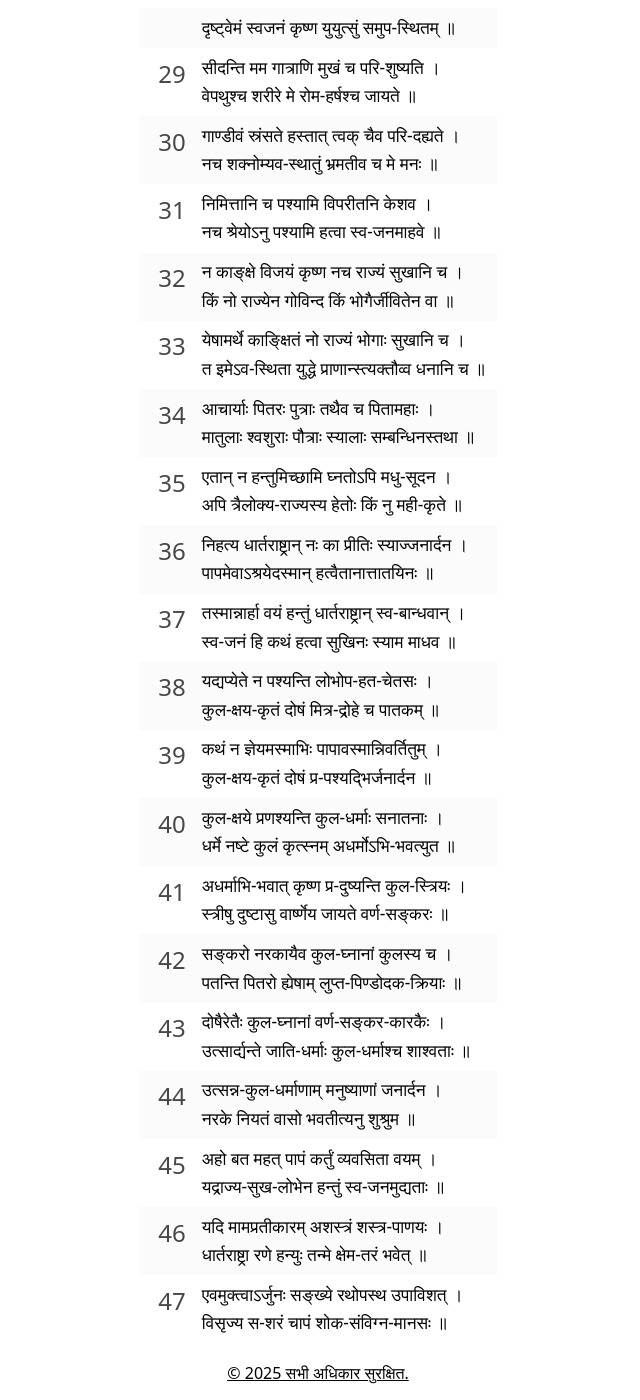
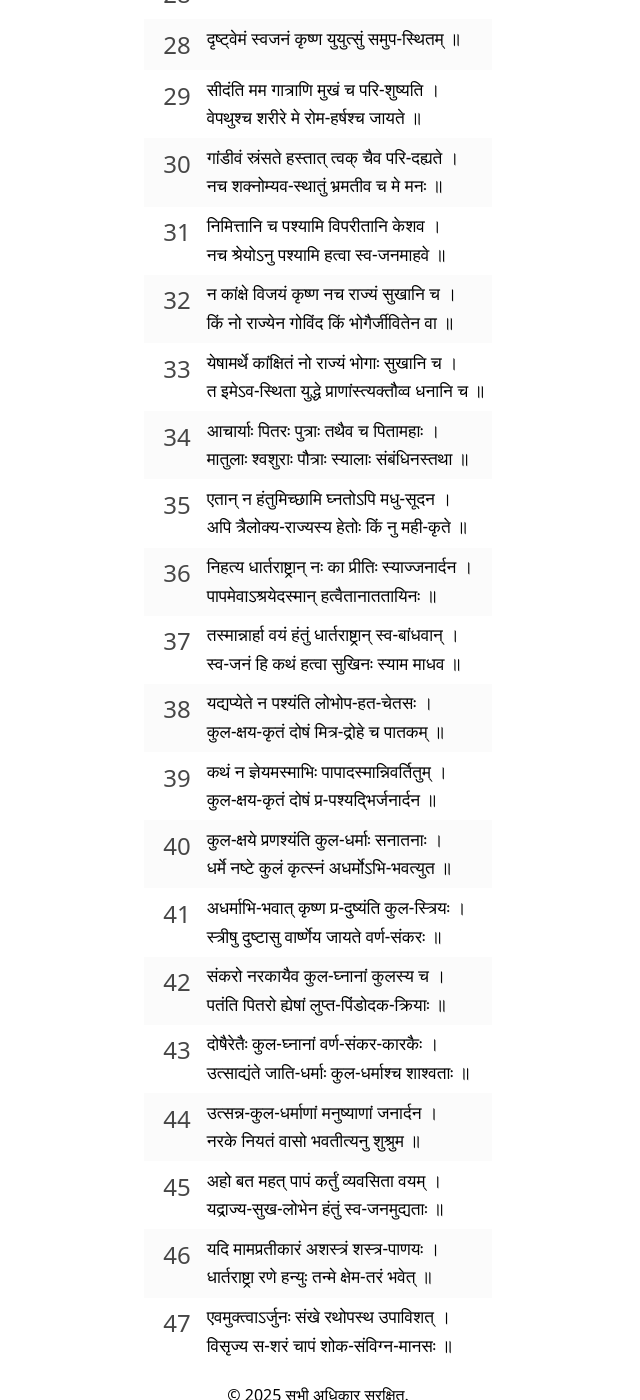
Before and after one commit to prawipra/gs_stage, a Jekyll site: the page built from hin/1.md, in a window 1280 px wide and 1400 px high, scrolled down 2309 px. Shown: the whole window, without its empty margins (322-962 px from the left). Built offline with Jekyll 4.4.1, drawn with Linux system fonts in a browser that asks for light colours; some of the changed text lies outside the part shown.

Commit message:
Replace hin ch 1 verses with Aksharamukha result

```diff
--- a/_data/hin/v1.yml
+++ b/_data/hin/v1.yml
@@ -1,13 +1,13 @@
 1: |-
     धर्म-क्षेत्रे कुरु-क्षेत्रे समवेता युयुत्सवः ।
-    मामकाः पाण्डवाश्चैव किमकुर्वत सञ्जय ॥
+    मामकाः पांडवाश्चैव किमकुर्वत संजय ॥
 
 2: |-
-    दृष्ट्वा तु पाण्डवानीकं व्यूढं दुर्योधनस्तदा ।
-    आचार्यमुप सङ्गभ्य राजा वचनमब्रवीत् ॥
+    दृष्ट्वा तु पांडवानीकं व्यूढं दुर्योधनस्तदा ।
+    आचार्यमुप संगम्य राजा वचनमब्रवीत् ॥
 
 3: |-
-    पश्शैतां पाण्डु-पुत्राणाम् आचार्य महतीं चमूम् ।
+    पश्श्यैतां पांडु-पुत्राणां आचार्य महतीं चमूम् ।
     व्यूढां द्रुपद-पुत्रेण तव शिष्येण धीमता ॥
 
 4: |-
@@ -15,11 +15,11 @@
     युयुधानो विराटश्च द्रुपदश्च महारथः ॥
 
 5: |-
-    धृष्टकेतुश्चेकित्तानः काशि-राजश्च वीर्य-वान् ।
-    पुरु-जित् कुन्ति-भोजश्च शैब्यश्च नर-पुङ्गवः ॥
+    धृष्टकेतुश्चेकितानः काशि-राजश्च वीर्य-वान् ।
+    पुरु-जित् कुंति-भोजश्च शैब्यश्च नर-पुंगवः ॥
 
 6: |-
-    युधामन्युश्च विक्रान्तः उत्तमौजाश्च वीर्य-वान् ।
+    युधामन्युश्च विक्रांतः उत्तमौजाश्च वीर्य-वान् ।
     सौभद्रो द्रौपदेयाश्च सर्व एव महारथाः ॥
 
 7: |-
@@ -40,35 +40,35 @@
 
 11: |-
     अयनेषु च सर्वेषु यथा-भागमव-स्थिताः ।
-    भीष्ममेवाभि रक्षन्तु भवन्तः सर्व एव हि ॥
+    भीष्ममेवाभि रक्षंतु भवंतः सर्व एव हि ॥
 
 12: |-
     तस्य सं-जनयन् हर्षं कुरु-वृद्धः पितामहः ।
-    सिंह-नादं विनद्योच्चैः शङ्खं दध्मौ प्रताप-वान् ॥
+    सिंह-नादं विनद्योच्चैः शंखं दध्मौ प्रताप-वान् ॥
 
 13: |-
-    ततः शङ्खाश्च भेर्यश्च पणवानक-गोमुखाः ।
-    सहसैवाभ्यहन्यन्त स शब्दस्तुमुलोऽभवत् ॥
+    ततः शंखाश्च भेर्यश्च पणवानक-गोमुखाः ।
+    सहसैवाभ्यहन्यंत स शब्दस्तुमुलोऽभवत् ॥
 
 14: |-
-    ततः श्वेतैर्हयैर्युक्ते महति स्यन्दने स्थितौ ।
-    माधवः पाण्डवश्चैव दिव्यौ शङ्खौ प्रदध्मतुः ॥
+    ततः श्वेतैर्हयैर्युक्ते महति स्यंदने स्थितौ ।
+    माधवः पांडवश्चैव दिव्यौ शंखौ प्रदध्मतुः ॥
 
 15: |-
-    पाञ्चजन्यं हृषीकेशो देव-दत्तं धनं-जयः ।
-    पौण्ड्रं दध्मौ महाशङ्खं भीम-कर्मा वृकोदरः ॥
+    पांचजन्यं हृषीकेशो देव-दत्तं धनं-जयः ।
+    पौंड्रं दध्मौ महाशंखं भीम-कर्मा वृकोदरः ॥
 
 16: |-
-    अनन्त-विजयं राजा कुन्ती-पुत्रो युधिष्ठिरः ।
+    अनंत-विजयं राजा कुंती-पुत्रो युधिष्ठिरः ।
     नकुलः सह-देवश्च सुघोष-मणि-पुष्पकौ ॥
 
 17: |-
-    काश्यश्च परमेष्वासः शिखण्डी च महारथः ।
+    काश्यश्च परमेष्वासः शिखंडी च महारथः ।
     धृष्ट-द्युम्नो विराटश्च सात्यकिश्चापराजितः ॥
 
 18: |-
     द्रुपदो द्रौपदेयाश्च सर्वशः पृथिवी-पते ।
-    सौभद्रश्च महाबाहुः शङ्खान् दध्मुः पृथक्-पृथक् ॥
+    सौभद्रश्च महाबाहुः शंखान् दध्मुः पृथक्-पृथक् ॥
 
 19: |-
     स घोषो धार्तराष्ट्राणां हृदयानि व्यदारयत् ।
@@ -76,15 +76,15 @@
 
 20: |-
     अथ व्यवस्थितान् दृष्ट्वाधार्तराष्ट्रान् कपि-ध्वजः ।
-    प्रवृत्ते शस्त्र-सम्पाते धनुरुद्यम्य पाण्डवः ॥
+    प्रवृत्ते शस्त्र-संपाते धनुरुद्यम्य पांडवः ॥
 
 21: |-
-    हृषीकेशं तदा वाक्यम् इदमाह मही-पते ।
+    हृषीकेशं तदा वाक्यं इदमाह मही-पते ।
     सेनयोरुभयोर्मध्ये रथं स्थापय मेऽच्युत ॥
 
 22: |-
     यावदेतान् निरीक्षेऽहं योद्धु-कामानव-स्थितान् ।
-    कैर्मया सह योद्धव्यम् अस्मिन् रण-समुद्यमे ॥
+    कैर्मया सह योद्धव्यं अस्मिन् रण-समुद्यमे ॥
 
 23: |-
     योत्स्यमानानवेक्षेऽहं य एतेऽत्र समागताः ।
@@ -92,101 +92,101 @@
 
 24: |-
     एवमुक्तो हृषीकेशो गुडाकेशेन भारत ।
-    सेनयोरुभयोर्मध्ये स्थापयित्वा रथोत्तभम् ॥
+    सेनयोरुभयोर्मध्ये स्थापयित्वा रथोत्तमम् ॥
 
 25: |-
     भीष्म-द्रोण-प्रमुखतः सर्वेषां च मही-क्षिताम् ।
     उवाच पार्थ पश्शैतान् समवेतान् कुरूनिति ॥
 
 26: |-
-    तत्रापश्यत् स्थितन् पार्थः पितॄनथ पितामहान् ।
+    तत्रापश्यत् स्थितान् पार्थः पितॄनथ पितामहान् ।
     आचार्यान् मातुलान् भ्रातॄन्
     पुत्रान् पौत्रान् सखींस्तथा ॥
 
 27: |-
     श्वशुरान् सुहृदश्चैव सेनयोरुभयोरपि ।
 
-27.5: |-
+27।5: |-
     कृपया परयाऽऽविष्टो विषीदन्निदमब्रवीत् ॥
 
 28: |-
-    तान् समीक्ष्य स कौन्तेयः सर्वान् बन्धूनव-स्थितान् ।
+    तान् समीक्ष्य स कौंतेयः सर्वान् बंधूनव-स्थितान् ।
 
-28.5: |-
+28।5: |-
     दृष्ट्वेमं स्वजनं कृष्ण युयुत्सुं समुप-स्थितम् ॥
 
 29: |-
-    सीदन्ति मम गात्राणि मुखं च परि-शुष्यति ।
+    सीदंति मम गात्राणि मुखं च परि-शुष्यति ।
     वेपथुश्च शरीरे मे रोम-हर्षश्च जायते ॥
 
 30: |-
-    गाण्डीवं स्रंसते हस्तात् त्वक् चैव परि-दह्यते ।
+    गांडीवं स्रंसते हस्तात् त्वक् चैव परि-दह्यते ।
     नच शक्नोम्यव-स्थातुं भ्रमतीव च मे मनः ॥
 
 31: |-
-    निमित्तानि च पश्यामि विपरीतनि केशव ।
+    निमित्तानि च पश्यामि विपरीतानि केशव ।
     नच श्रेयोऽनु पश्यामि हत्वा स्व-जनमाहवे ॥
 
 32: |-
-    न काङ्क्षे विजयं कृष्ण नच राज्यं सुखानि च ।
-    किं नो राज्येन गोविन्द किं भोगैर्जीवितेन वा ॥
+    न कांक्षे विजयं कृष्ण नच राज्यं सुखानि च ।
+    किं नो राज्येन गोविंद किं भोगैर्जीवितेन वा ॥
 
 33: |-
-    येषामर्थे काङ्क्षितं नो राज्यं भोगाः सुखानि च ।
-    त इमेऽव-स्थिता युद्धे प्राणान्स्त्यक्तौव्व धनानि च ॥
+    येषामर्थे कांक्षितं नो राज्यं भोगाः सुखानि च ।
+    त इमेऽव-स्थिता युद्धे प्राणांस्त्यक्तौव्व धनानि च ॥
 
 34: |-
     आचार्याः पितरः पुत्राः तथैव च पितामहाः ।
-    मातुलाः श्वशुराः पौत्राः स्यालाः सम्बन्धिनस्तथा ॥
+    मातुलाः श्वशुराः पौत्राः स्यालाः संबंधिनस्तथा ॥
 
 35: |-
-    एतान् न हन्तुमिच्छामि घ्नतोऽपि मधु-सूदन ।
+    एतान् न हंतुमिच्छामि घ्नतोऽपि मधु-सूदन ।
     अपि त्रैलोक्य-राज्यस्य हेतोः किं नु मही-कृते ॥
 
 36: |-
     निहत्य धार्तराष्ट्रान् नः का प्रीतिः स्याज्जनार्दन ।
-    पापमेवाऽश्रयेदस्मान् हत्वैतानात्तातयिनः ॥
+    पापमेवाऽश्रयेदस्मान् हत्वैतानाततायिनः ॥
 
 37: |-
-    तस्मान्नार्हा वयं हन्तुं धार्तराष्ट्रान् स्व-बान्धवान् ।
+    तस्मान्नार्हा वयं हंतुं धार्तराष्ट्रान् स्व-बांधवान् ।
     स्व-जनं हि कथं हत्वा सुखिनः स्याम माधव ॥
 
 38: |-
-    यद्यप्येते न पश्यन्ति लोभोप-हत-चेतसः ।
+    यद्यप्येते न पश्यंति लोभोप-हत-चेतसः ।
     कुल-क्षय-कृतं दोषं मित्र-द्रोहे च पातकम् ॥
 
 39: |-
-    कथं न ज्ञेयमस्माभिः पापावस्मान्निवर्तितुम् ।
+    कथं न ज्ञेयमस्माभिः पापादस्मान्निवर्तितुम् ।
     कुल-क्षय-कृतं दोषं प्र-पश्यद्भिर्जनार्दन ॥
 
 40: |-
-    कुल-क्षये प्रणश्यन्ति कुल-धर्माः सनातनाः ।
-    धर्मे नष्टे कुलं कृत्स्नम् अधर्मोऽभि-भवत्युत ॥
+    कुल-क्षये प्रणश्यंति कुल-धर्माः सनातनाः ।
+    धर्मे नष्टे कुलं कृत्स्नं अधर्मोऽभि-भवत्युत ॥
 
 41: |-
-    अधर्माभि-भवात् कृष्ण प्र-दुष्यन्ति कुल-स्त्रियः ।
-    स्त्रीषु दुष्टासु वार्ष्णेय जायते वर्ण-सङ्करः ॥
+    अधर्माभि-भवात् कृष्ण प्र-दुष्यंति कुल-स्त्रियः ।
+    स्त्रीषु दुष्टासु वार्ष्णेय जायते वर्ण-संकरः ॥
 
 42: |-
-    सङ्करो नरकायैव कुल-घ्नानां कुलस्य च ।
-    पतन्ति पितरो ह्येषाम् लुप्त-पिण्डोदक-क्रियाः ॥
+    संकरो नरकायैव कुल-घ्नानां कुलस्य च ।
+    पतंति पितरो ह्येषां लुप्त-पिंडोदक-क्रियाः ॥
 
 43: |-
-    दोषैरेतैः कुल-घ्नानां वर्ण-सङ्कर-कारकैः ।
-    उत्सार्द्यन्ते जाति-धर्माः कुल-धर्माश्च शाश्वताः ॥
+    दोषैरेतैः कुल-घ्नानां वर्ण-संकर-कारकैः ।
+    उत्साद्यंते जाति-धर्माः कुल-धर्माश्च शाश्वताः ॥
 
 44: |-
-    उत्सन्न-कुल-धर्माणाम् मनुष्याणां जनार्दन ।
+    उत्सन्न-कुल-धर्माणां मनुष्याणां जनार्दन ।
     नरके नियतं वासो भवतीत्यनु शुश्रुम ॥
 
 45: |-
     अहो बत महत् पापं कर्तुं व्यवसिता वयम् ।
-    यद्राज्य-सुख-लोभेन हन्तुं स्व-जनमुद्यताः ॥
+    यद्राज्य-सुख-लोभेन हंतुं स्व-जनमुद्यताः ॥
 
 46: |-
-    यदि मामप्रतीकारम् अशस्त्रं शस्त्र-पाणयः ।
+    यदि मामप्रतीकारं अशस्त्रं शस्त्र-पाणयः ।
     धार्तराष्ट्रा रणे हन्युः तन्मे क्षेम-तरं भवेत् ॥
 
 47: |-
-    एवमुक्त्वाऽर्जुनः सङ्ख्ये रथोपस्थ उपाविशत् ।
+    एवमुक्त्वाऽर्जुनः संखे रथोपस्थ उपाविशत् ।
     विसृज्य स-शरं चापं शोक-संविग्न-मानसः ॥
```
